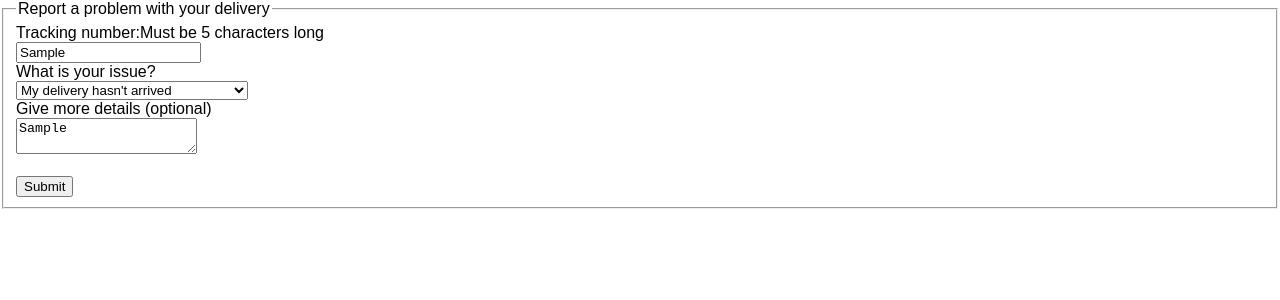
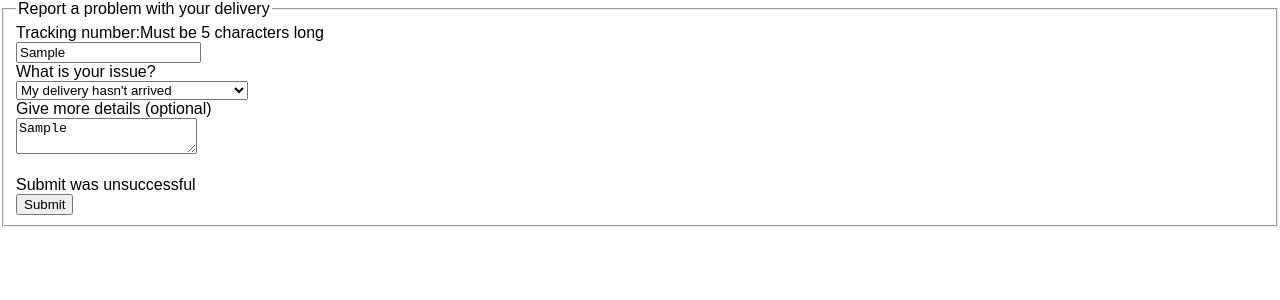
Before and after one commit to thinkful-ei18/alisha_delivery_complaint_form_challenge, a React (Create React App) app: page / in a window 1280 px wide. Both pictures are taken after typing "Sample", "Sample" into the empty fields and a click on the button "Submit". Shown: the top 300 px of the page. Built offline with nearby package versions, Linux system fonts and the light colour scheme.

Commit message:
submit error message shows on screen

```diff
--- a/src/components/ComplaintForm.js
+++ b/src/components/ComplaintForm.js
@@ -11,7 +11,7 @@ import { required, nonEmpty, exactLength, numbersOnly } from './validators';
 class ComplaintForm extends Component {
 
   onSubmit(values) {
-    console.log(values);
+    // console.log(values);
     return fetch('https://us-central1-delivery-form-api.cloudfunctions.net/api/report', {
       method: 'POST',
       body: JSON.stringify(values),
@@ -20,7 +20,7 @@ class ComplaintForm extends Component {
       }
     })
       .then(res => {
-        console.log('RES: ', res)
+        // console.log('RES: ', res)
         if (!res.ok) {
           if (
             res.headers.has('content-type') &&
@@ -39,9 +39,9 @@ class ComplaintForm extends Component {
         }
         return;
       })
-      .then(() => console.log('Submitted with values', values))
+      // .then(() => console.log('Submitted with values', values))
       .catch(err => {
-        console.log('ERR: ', err);
+        // console.log('ERR: ', err);
         const { reason, message, location } = err;
         if (reason === 'ValidationError') {
           // Convert ValidationErrors into SubmissionErrors for Redux Form
@@ -60,6 +60,23 @@ class ComplaintForm extends Component {
   }
 
   render() {
+    // console.log('this.props: ', this.props);
+    let successMessage;
+    if (this.props.submitSucceeded) {
+      successMessage = (
+        <div className="message message-success">
+          Message submitted successfully
+            </div>
+      );
+    }
+
+    let errorMessage;
+    // console.log('error message inside render:', this.props.submitFailed)
+    if (this.props.submitFailed) {
+      errorMessage = (
+        <div className="message message-error">Submit was unsuccessful</div>
+      );
+    }
 
     return(
       <form onSubmit={this.props.handleSubmit(values => this.onSubmit(values))}>
@@ -82,8 +99,10 @@ class ComplaintForm extends Component {
               name='details'
             />
             <br />
+          {successMessage}
+          {errorMessage}
+            <button type="submit">Submit</button>
 
-            <button type="submit">Submit</button>
 
           </fieldset>
         </form>
```
